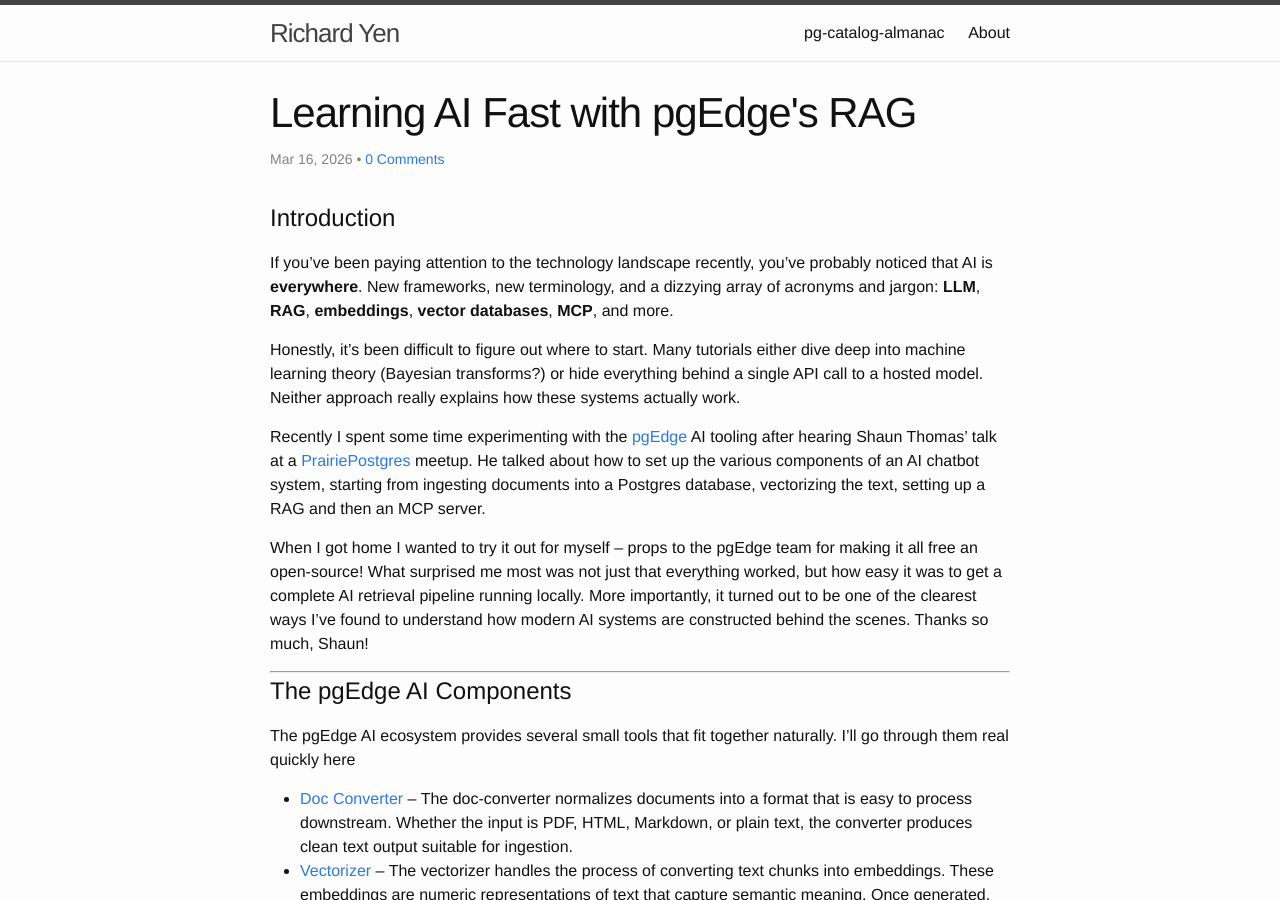
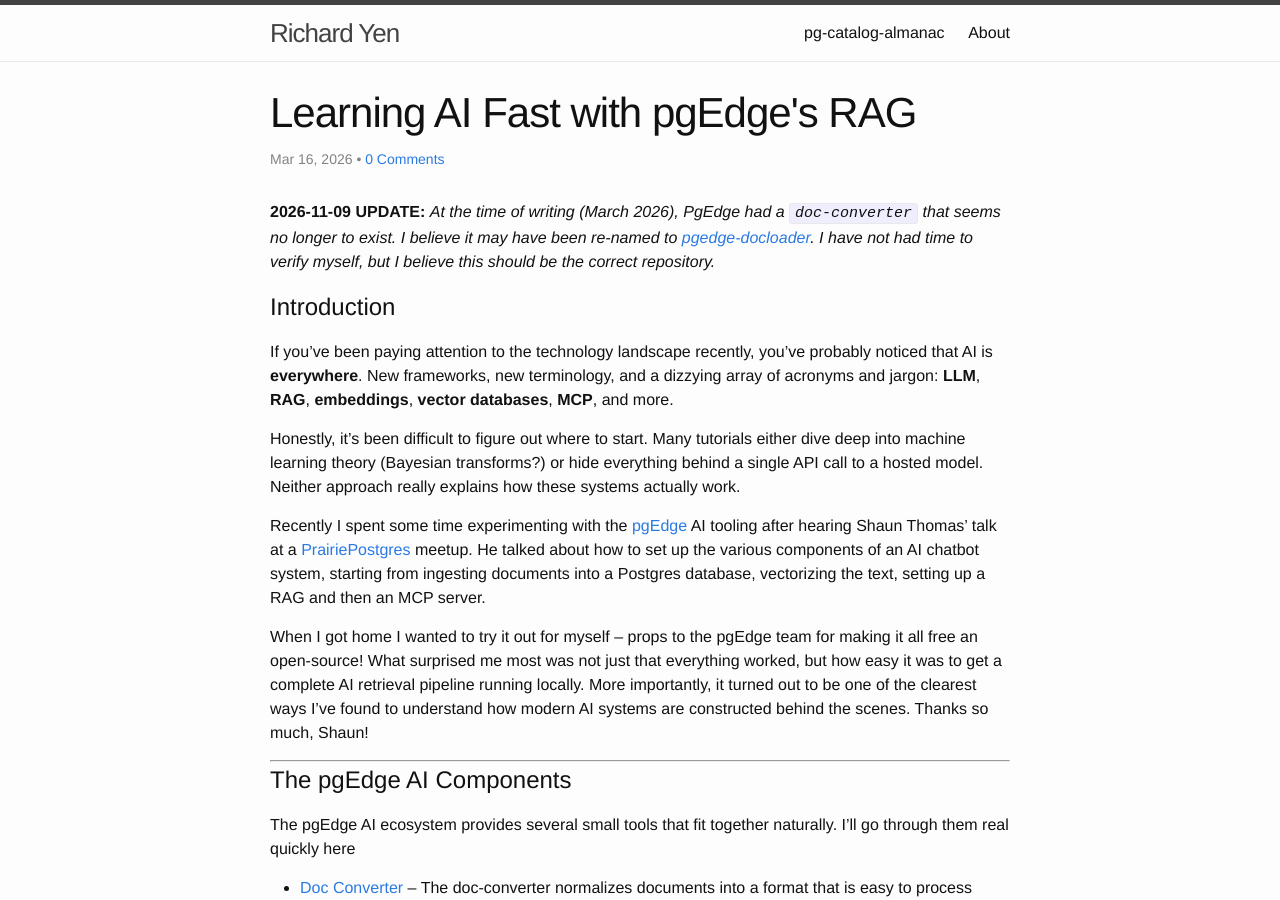
Before and after one commit to richyen/richyen.github.io, a Jekyll site: the page built from _posts/2026-03-16-pgedge_ai_repos.markdown, in a window 1280 px wide and 900 px high. Built offline with Jekyll 4.4.1, drawn with Linux system fonts in a browser that asks for light colours; comment, search, counter and statistics services are not loaded.

Commit message:
add update to RAG article; add cross-post link to heap-organization article

```diff
--- a/_posts/2026-03-16-pgedge_ai_repos.markdown
+++ b/_posts/2026-03-16-pgedge_ai_repos.markdown
@@ -6,6 +6,8 @@ tags: postgres ai rag vector pgvector ollama docker mcp
 comments: true
 categories: postgres
 ---
+
+**2026-11-09 UPDATE:** _At the time of writing (March 2026), PgEdge had a `doc-converter` that seems no longer to exist.  I believe it may have been re-named to [pgedge-docloader](https://github.com/pgEdge/pgedge-docloader).  I have not had time to verify myself, but I believe this should be the correct repository._
 
 # Introduction
 
--- a/_posts/2026-11-09-index_scan_scattered_heap.markdown
+++ b/_posts/2026-11-09-index_scan_scattered_heap.markdown
@@ -6,6 +6,8 @@ tags: PostgreSQL postgres azure performance indexing correlation migration
 comments: true
 categories: postgres
 ---
+
+_Also posted in [Microsoft Blog for PostgreSQL](https://techcommunity.microsoft.com/blog/ADforPostgreSQL/an-index-scan-is-only-half-the-story-on-disk-ordering-affects-performance/4567802)_
 
 ## Same Query, Same Index, Different Performance
 
@@ -22,8 +24,6 @@ It is important to remember that when it comes to indexing a table, a regular in
 Suppose a query returns 200 rows.  If those rows live on five heap pages, Postgres can retrieve them with relatively little page access.  If they are scattered across 100 pages, retrieving the same 200 rows requires a much larger working set.  Both queries can say `Index Scan` in the execution plan, but that doesn't mean they do equivalent work.
 
 ![The same 12 index entries point to just 2 heap pages when rows are packed together, versus 12 heap pages when rows are scattered.](https://raw.githubusercontent.com/richyen/richyen.github.io/refs/heads/gh-pages/img/index-scan-heap-visits.png)
-
-When those pages are cached, the difference can be easy to miss.  When they need to be read from storage, the extra page accesses become much more expensive.
 
 We compared `EXPLAIN (ANALYZE, BUFFERS)` output, looking beyond the scan type to buffer hits and reads.  One caveat: a shared-buffer read means the page wasn't in PostgreSQL's shared buffers, not necessarily that it came from physical storage -- the operating system may still have it cached.  I/O timings, when `track_io_timing` is enabled, help distinguish cheap reads from expensive ones.
 
```
